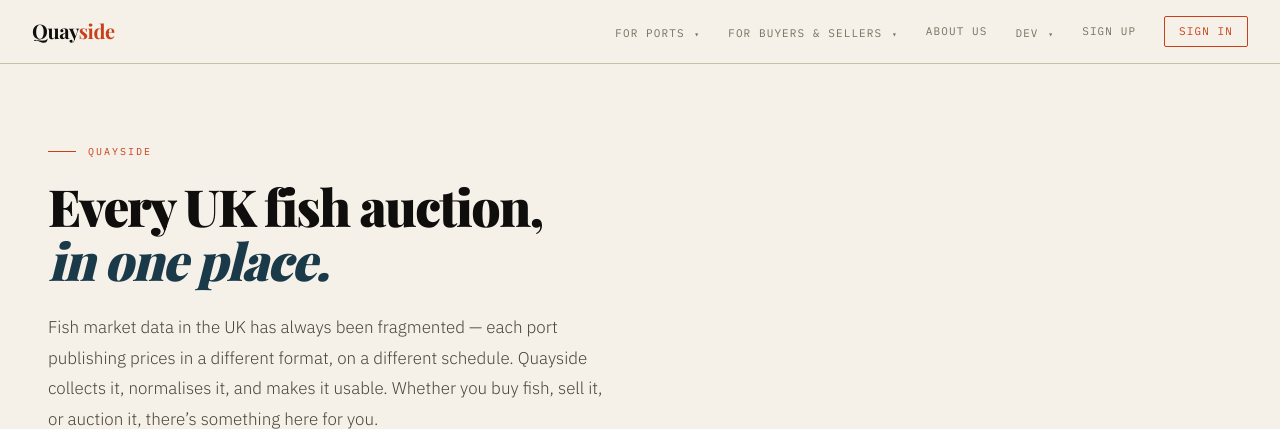
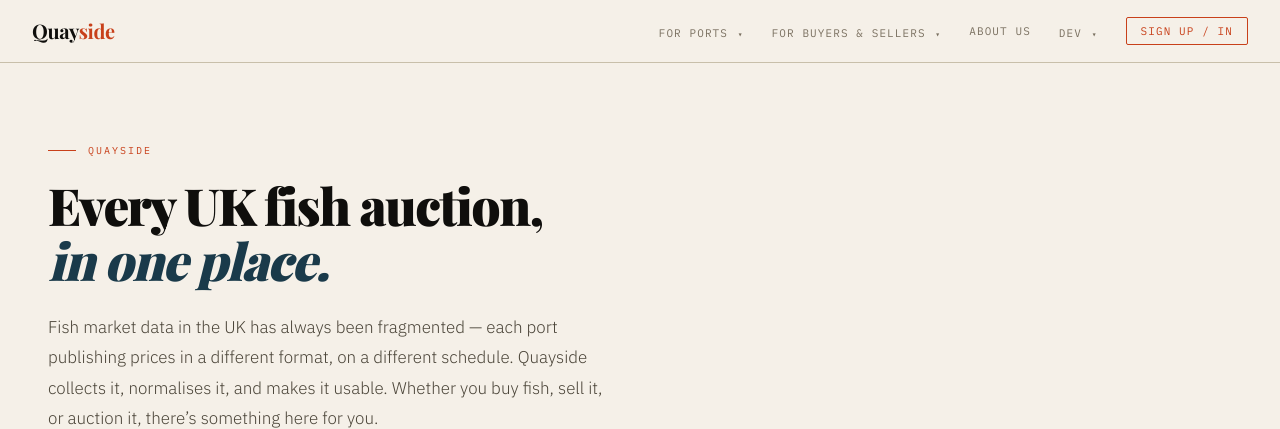
Before and after one commit to neilhenrypeacock/quayside, a Flask app: page /about in a window 1280 px wide. Shown: the top 429 px of the page. Run offline with Flask 3, Linux system fonts and the light colour scheme; data that the repository does not hold is empty; parts of the project's set-up code (start-up, migrations or seed data) failed here and were passed over; some web fonts are replaced.

Commit message:
Nav: combine Sign Up / In into single red dropdown button
Replaces separate Sign Up and Sign In links with one outlined
red button that drops down to 'Create account' and 'Sign in'.

Co-Authored-By: Claude Sonnet 4.6 <noreply@anthropic.com>

```diff
--- a/src/quayside/web/static/css/tokens.css
+++ b/src/quayside/web/static/css/tokens.css
@@ -167,6 +167,10 @@ body {
 .nav-signin-btn:hover {
   background: var(--catch) !important;
   color: white !important;
+}
+.nav-signin-toggle {
+  background: none;
+  cursor: pointer;
 }
 
 /* ── Mobile nav ── */
@@ -377,6 +381,8 @@ td {
 .status-confirmed { background: var(--up); }
 .status-pending { background: #b8860b; }
 .status-none { background: var(--rule); }
+.status-stale { background: #c8941a; }
+.status-offline { background: var(--down); }
 
 /* ── Flash messages ── */
 .flash {
--- a/src/quayside/web/templates/base.html
+++ b/src/quayside/web/templates/base.html
@@ -63,8 +63,13 @@
                 </div></div>
             </div>
             {% else %}
-            <a href="{{ url_for('register') }}" class="nav-link">Sign Up</a>
-            <a href="{{ url_for('login') }}" class="nav-signin-btn">Sign In</a>
+            <div class="nav-dropdown nav-auth-dropdown">
+                <button class="nav-signin-btn nav-signin-toggle" onclick="this.parentElement.classList.toggle('active')">Sign Up / In</button>
+                <div class="nav-dropdown-menu nav-auth-menu"><div class="nav-dropdown-menu-inner">
+                    <a href="{{ url_for('register') }}">Create account</a>
+                    <a href="{{ url_for('login') }}">Sign in</a>
+                </div></div>
+            </div>
             {% endif %}
         </div>
     </nav>
```
